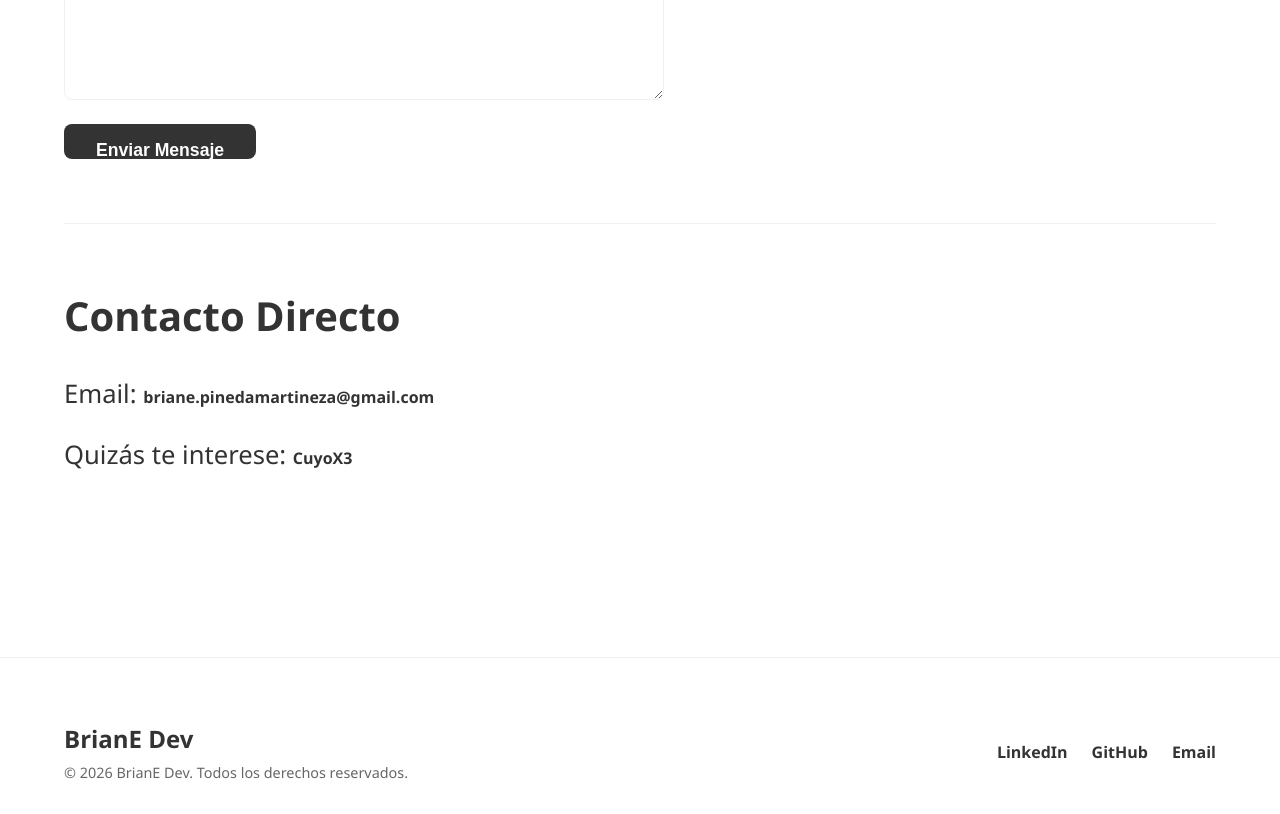
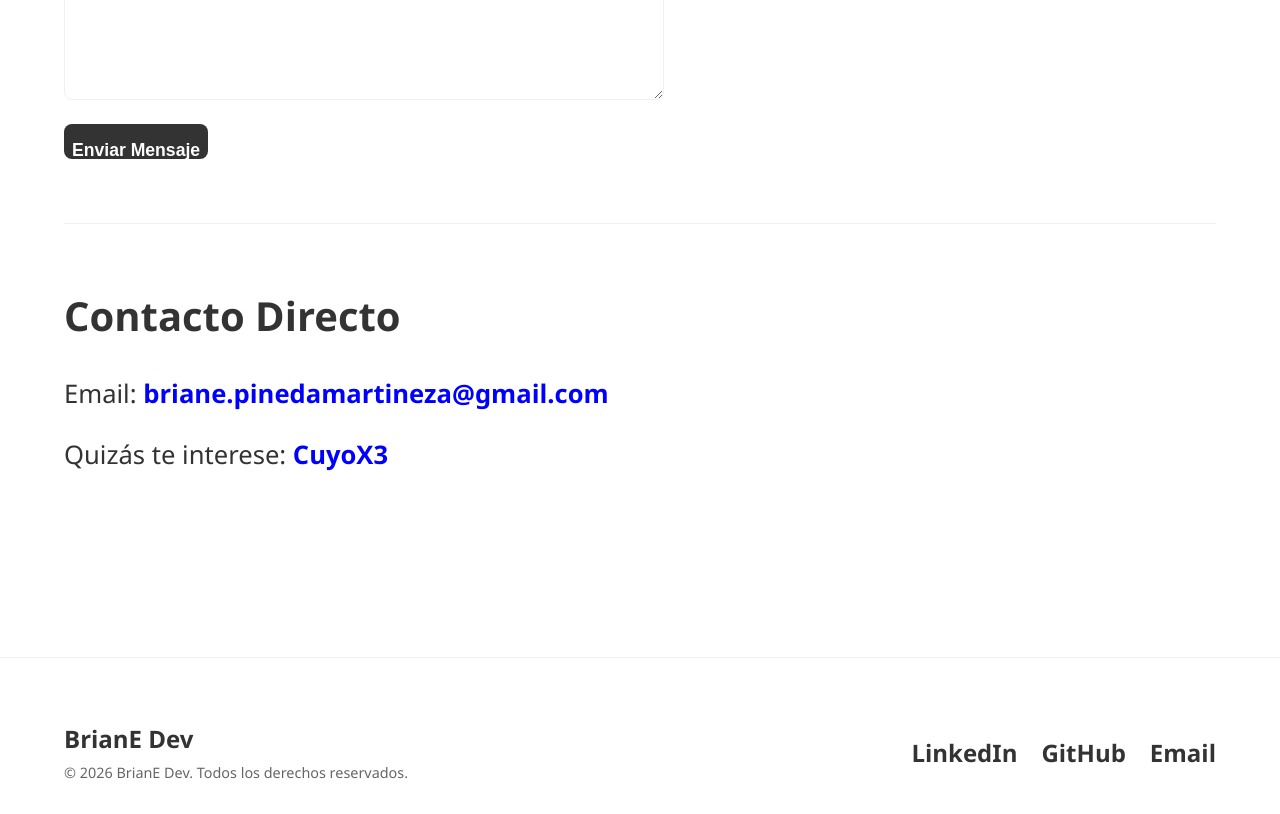
Before and after one commit to Bri-idk/BRIAN_E_DEV_PORTFOLIO, a React (Vite) app: page /contacto in a window 1280 px wide. Shown: the part 780-1594 px from the top of the page. Built offline with nearby package versions, Linux system fonts and the light colour scheme.

Commit message:
final_3_julio
Signed-off-by: Brian Martínez <briane.pinedamartinez@gmail.com>

```diff
--- a/src/AcercaDeMi.jsx
+++ b/src/AcercaDeMi.jsx
@@ -1,4 +1,4 @@
-import aboutImg from './recursos/codificacion.png'
+import aboutImg from './recursos/personal.png'
 import { translations } from './translations'
 import './App.css'
 
--- a/src/App.css
+++ b/src/App.css
@@ -61,7 +61,7 @@
   background-color: var(--text-color);
   color: var(--bg-color);
   border: none;
-  padding: 1rem 2rem;
+  padding: 1rem 0.5rem;
   font-size: 1.1rem;
   font-weight: 600;
   border-radius: 8px;
@@ -74,7 +74,7 @@
   background-color: transparent;
   color: var(--text-color);
   border: 2px solid var(--text-color);
-  padding: 1rem 2rem;
+  padding: 1rem 0.3rem;
   font-size: 1.1rem;
   font-weight: 600;
   border-radius: 8px;
@@ -130,7 +130,7 @@
   color: var(--text-color);
   text-decoration: none;
   font-weight: 600;
-  font-size: 1rem;
+  font-size: 1.5rem;
   transition: color 0.2s;
 }
 
--- a/src/Contactame.jsx
+++ b/src/Contactame.jsx
@@ -57,8 +57,8 @@ function Contactame({ lang }) {
 
       <section className="direct-contact">
         <h2>{t.direct}</h2>
-        <p>Email: <a href="mailto:briane.pinedamartineza@gmail.com" className="social-link">briane.pinedamartineza@gmail.com</a></p>
-        <p>{t.interest} <a href="https://cuyox3.com" target="_blank" rel="noopener noreferrer" className="social-link">CuyoX3</a></p>
+        <p>Email: <a href="mailto:briane.pinedamartineza@gmail.com" className="social-cuyox3">briane.pinedamartineza@gmail.com</a></p>
+        <p>{t.interest} <a href="https://cuyox3.com" target="_blank" rel="noopener noreferrer" className="cuyox3">CuyoX3</a></p>
       </section>
     </div>
   )
--- a/src/index.css
+++ b/src/index.css
@@ -5,8 +5,9 @@ h2{
   font-style: normal;
 }
 a{
-  color: purple;
+  color: blue;
   text-decoration: none;
+  font-weight: 700;
 }
 
 :root {
```
Also changed, not shown: 1 other file (tests, documents, lock files or other folders).
